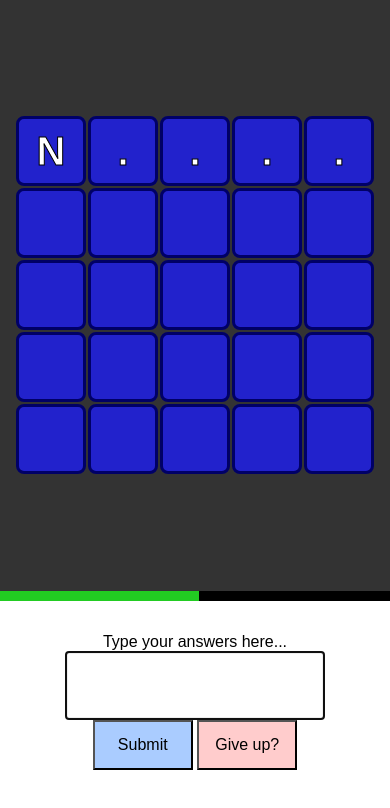
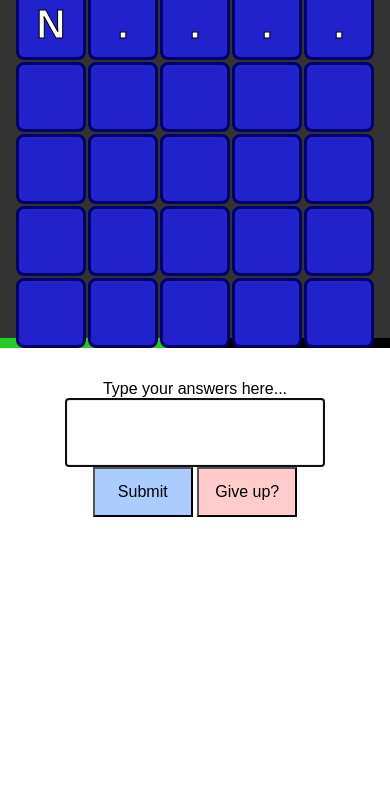
Before and after one commit to jrbsu/fiveLetters, a plain HTML site: page index.html in a window 390 px wide. Drawn offline with Linux system fonts and the light colour scheme.

Commit message:
Update style.css

```diff
--- a/style.css
+++ b/style.css
@@ -178,4 +178,8 @@ button#give-up {
         margin: auto;
         width: 100%;
     }
+
+    #main-area {
+        height: 40vh;
+    }
 }
```
